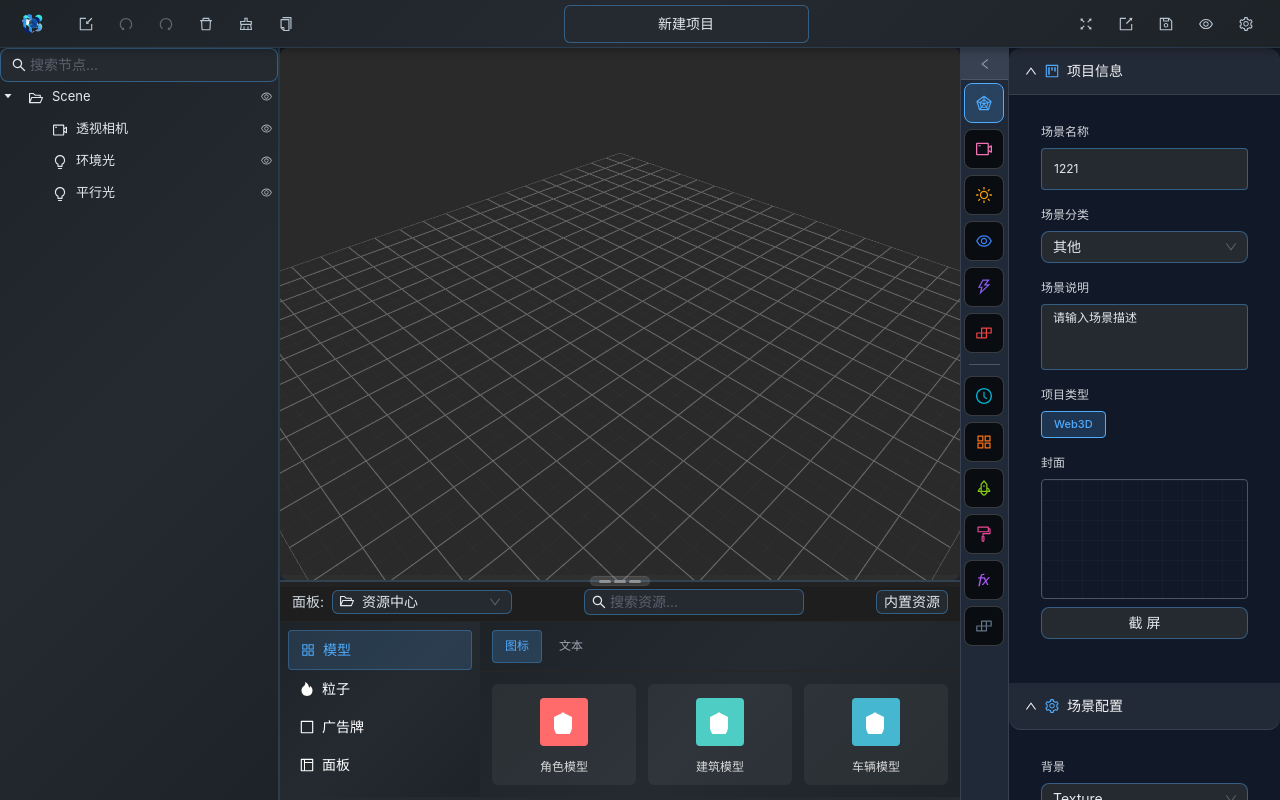
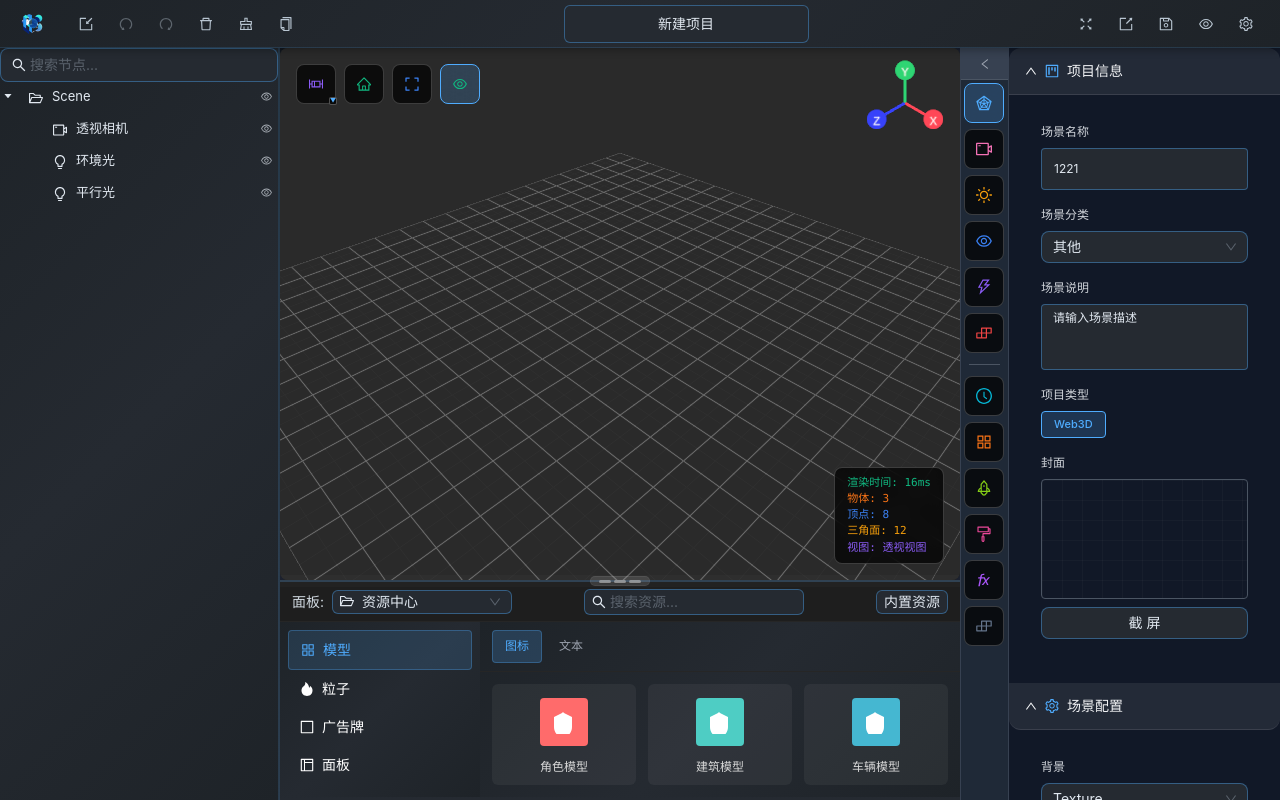
Before and after one commit to Cerrorr/Cerebro3D, a React (Vite) app: page /project/1 in a window 1280 px wide. Built offline with nearby package versions, Linux system fonts and the light colour scheme.

Commit message:
feat: 完成3D视口界面功能增强和React Hook优化

```diff
--- a/src/components/ProjectEditor/viewport/Canvas3D.tsx
+++ b/src/components/ProjectEditor/viewport/Canvas3D.tsx
@@ -4,9 +4,16 @@
  * @description Canvas3D组件 - 3D视口容器组件
  */
 
-import React from 'react';
+import React, { useState } from 'react';
 import ViewportScene from './ViewportScene';
-import type { Canvas3DProps } from './types/Canvas3D.types';
+import CanvasControls from './CanvasControls';
+import type {
+  Canvas3DProps,
+  ViewType,
+  CanvasSettings,
+} from './types/Canvas3D.types';
+import './styles/Canvas3D.scss';
+import { Tooltip } from 'antd';
 
 /**
  * Canvas3D组件
@@ -19,8 +26,55 @@ const Canvas3D: React.FC<Canvas3DProps> = ({
   backgroundColor = '#2a2a2a',
   enableGrid = true,
   enableStats = false,
-  scene3DService
+  scene3DService,
 }) => {
+  // 当前视图状态
+  const [currentView, setCurrentView] = useState<ViewType>('perspective');
+
+  // 画布设置状态
+  const [settings, setSettings] = useState<CanvasSettings>({
+    gridVisible: enableGrid,
+    axisVisible: false,
+    backgroundColor: backgroundColor,
+    cameraPosition: [10, 10, 10],
+  });
+
+  // 视图重置处理
+  const handleViewReset = () => {
+    // TODO: 实现视图重置逻辑
+    console.log('重置视图');
+  };
+
+  // 缩放到全部处理
+  const handleZoomExtents = () => {
+    // TODO: 实现缩放到全部逻辑
+    console.log('缩放到全部');
+  };
+
+  // 切换网格显示
+  const handleToggleGrid = () => {
+    setSettings(prev => ({
+      ...prev,
+      gridVisible: !prev.gridVisible,
+    }));
+  };
+
+  // 视图切换处理
+  const handleViewChange = (view: ViewType) => {
+    setCurrentView(view);
+    // TODO: 实现视图切换逻辑
+    console.log('切换视图:', view);
+  };
+
+  const viewOptions = [
+    { value: 'perspective', label: '透视视图' },
+    { value: 'front', label: '前视图' },
+    { value: 'back', label: '后视图' },
+    { value: 'left', label: '左视图' },
+    { value: 'right', label: '右视图' },
+    { value: 'top', label: '顶视图' },
+    { value: 'bottom', label: '底视图' },
+  ];
   return (
     <div
       className={`canvas-3d ${className}`}
@@ -28,18 +82,43 @@ const Canvas3D: React.FC<Canvas3DProps> = ({
         width,
         height,
         position: 'relative',
-        overflow: 'hidden'
+        overflow: 'hidden',
       }}
     >
+      {/* Canvas控制组件 */}
+      <CanvasControls
+        currentView={currentView}
+        settings={settings}
+        onViewReset={handleViewReset}
+        onZoomExtents={handleZoomExtents}
+        onToggleGrid={handleToggleGrid}
+        onViewChange={handleViewChange}
+      />
+
+      {/* 3D场景视口 */}
       <ViewportScene
         backgroundColor={backgroundColor}
-        enableGrid={enableGrid}
+        enableGrid={settings.gridVisible}
         enableStats={enableStats}
         enableFog={false}
         fogNear={10}
         fogFar={100}
         scene3DService={scene3DService}
       />
+      {/* 渲染信息 - 右下角 */}
+      <div className="render-info">
+        <Tooltip title="实时渲染性能统计" placement="left">
+          <div className="render-stats">
+            <span>渲染时间: 16ms</span>
+            <span>物体: 3</span>
+            <span>顶点: 8</span>
+            <span>三角面: 12</span>
+            <span>
+              视图: {viewOptions.find(v => v.value === currentView)?.label}
+            </span>
+          </div>
+        </Tooltip>
+      </div>
     </div>
   );
 };
--- a/src/components/ProjectEditor/viewport/ViewportScene.tsx
+++ b/src/components/ProjectEditor/viewport/ViewportScene.tsx
@@ -4,9 +4,9 @@
  * @description 3D视口场景组件 - 使用自定义三维Hook实现场景渲染
  */
 
-import React, { Suspense } from 'react';
+import React, { Suspense, useEffect } from 'react';
 import { Canvas } from '@react-three/fiber';
-import { OrbitControls, Grid, Stats } from '@react-three/drei';
+import { OrbitControls, Grid, Stats, GizmoHelper, GizmoViewport } from '@react-three/drei';
 import { useAppSelector } from '@/store';
 import {
   useThreeScene,
@@ -78,6 +78,7 @@ const ViewportScene: React.FC<ViewportSceneProps> = ({
 
           {/* 轨道控制器 */}
           <OrbitControls
+            makeDefault
             enablePan={true}
             enableZoom={true}
             enableRotate={true}
@@ -85,6 +86,19 @@ const ViewportScene: React.FC<ViewportSceneProps> = ({
             maxDistance={100}
             maxPolarAngle={Math.PI}
           />
+
+          {/* Gizmo 坐标轴指示器 - 右上角 */}
+          <GizmoHelper
+            alignment="top-right"
+            margin={[55, 55]}
+            renderPriority={1}
+          >
+            <GizmoViewport
+              axisColors={['#ff4757', '#2ed573', '#3742fa']}
+              labelColor="white"
+              hideNegativeAxes={true}
+            />
+          </GizmoHelper>
 
           {/* 性能统计 */}
           {enableStats && <Stats />}
@@ -113,7 +127,7 @@ const SceneSetup: React.FC<{
     } : undefined
   });
 
-  React.useEffect(() => {
+  useEffect(() => {
     setBackgroundColor(backgroundColor);
     enableShadows();
 
@@ -142,7 +156,7 @@ const SceneLighting: React.FC = () => {
     enableShadows: true
   });
 
-  React.useEffect(() => {
+  useEffect(() => {
     // 添加环境光
     addAmbientLight(0.6, '#ffffff');
 
@@ -166,7 +180,7 @@ const CameraManager: React.FC = () => {
   });
 
   // 可以在这里添加相机相关的键盘快捷键或其他控制逻辑
-  React.useEffect(() => {
+  useEffect(() => {
     const handleKeyPress = (event: KeyboardEvent) => {
       if (event.key === 'r' && event.ctrlKey) {
         resetCamera();
--- a/src/pages/ProjectEditorPage.tsx
+++ b/src/pages/ProjectEditorPage.tsx
@@ -1,4 +1,4 @@
-import React, { useCallback, useState } from 'react';
+import React, { useCallback, useState, useEffect } from 'react';
 import { useParams, useLocation, useNavigate } from 'react-router-dom';
 import { App } from 'antd';
 import {
@@ -52,15 +52,15 @@ const ProjectEditorPage: React.FC<ProjectEditorPageProps> = ({
   const { nodes: sceneNodes, selectedNodeId } = useAppSelector(state => state.scene);
 
   // 本地UI状态（不涉及3D或业务逻辑）
-  const [projectTitle, setProjectTitle] = React.useState('');
-  const [bottomPanelHeight, setBottomPanelHeight] = React.useState<number>(
+  const [projectTitle, setProjectTitle] = useState('');
+  const [bottomPanelHeight, setBottomPanelHeight] = useState<number>(
     DEFAULT_PANEL_CONFIG.BOTTOM_PANEL_HEIGHT
   );
   const [rightSidebarTab, setRightSidebarTab] =
-    React.useState<RightSidebarTabType>('scene');
+    useState<RightSidebarTabType>('scene');
   const [bottomPanelType, setBottomPanelType] =
-    React.useState<BottomPanelType>('assets');
-  const [importPanelVisible, setImportPanelVisible] = React.useState(false);
+    useState<BottomPanelType>('assets');
+  const [importPanelVisible, setImportPanelVisible] = useState(false);
 
   // 历史记录 & 日志 Hook
   const { addHistory, logs } = useHistoryRecorder();
@@ -69,7 +69,7 @@ const ProjectEditorPage: React.FC<ProjectEditorPageProps> = ({
   const { message } = App.useApp();
 
   // 场景初始化状态标记
-  const [sceneInitialized, setSceneInitialized] = React.useState(false);
+  const [sceneInitialized, setSceneInitialized] = useState(false);
 
   // 3D场景服务实例
   const [scene3DService] = useState(() => new Scene3DService({
@@ -90,7 +90,7 @@ const ProjectEditorPage: React.FC<ProjectEditorPageProps> = ({
   }));
 
   // 场景初始化
-  React.useEffect(() => {
+  useEffect(() => {
     // 防止重复初始化
     if (sceneInitialized) return;
 
@@ -135,7 +135,7 @@ const ProjectEditorPage: React.FC<ProjectEditorPageProps> = ({
   }, [scene3DService, addHistory]); // 移除projectTitle依赖
 
   // 初始化项目标题
-  React.useEffect(() => {
+  useEffect(() => {
     const routeState = location.state as {
       projectTitle?: string;
       projectType?: string;
```
